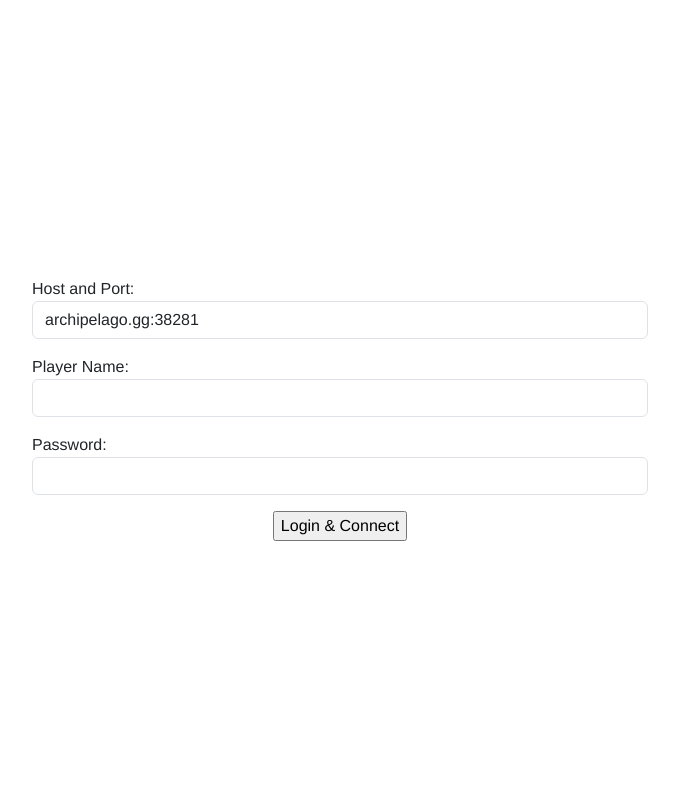
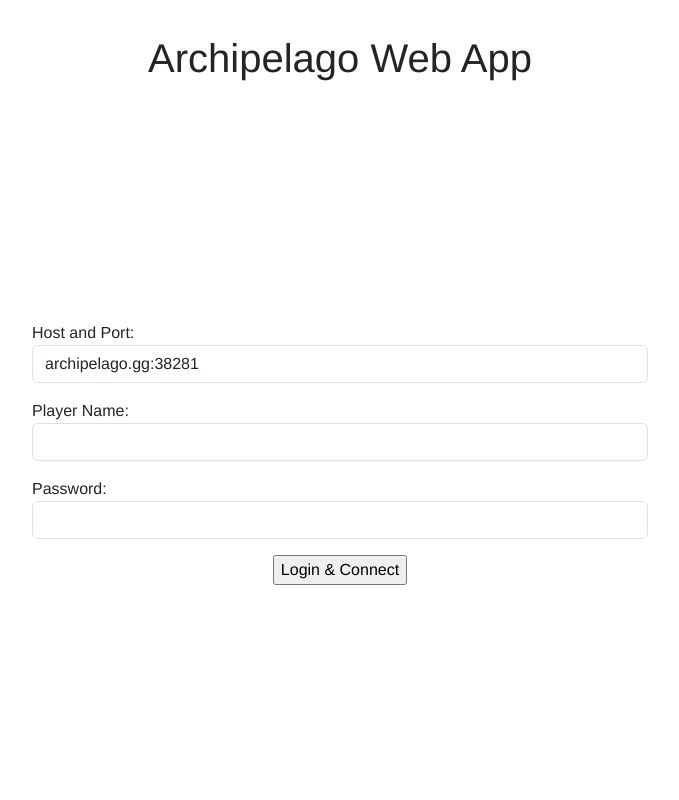
Before and after one commit to bacowan/archipelago-web-app, an ASP.NET Core app: page / in a window 1280 px wide. Shown: the whole page, without its empty margins (300-979 px from the left). Run offline with ASP.NET Core 8, Linux system fonts and the light colour scheme; style sheets or scripts are compiled from the project's sources.

Commit message:
Adding a header

```diff
--- a/archipelago-web-app/Layout/MainLayout.razor
+++ b/archipelago-web-app/Layout/MainLayout.razor
@@ -1,6 +1,6 @@
 @inherits LayoutComponentBase
 <div class="page vh-100">
-    <main class="content px-4">
+    <main class="content px-4 h-100 d-flex flex-column justify-content-around">
         @Body
     </main>
 </div>
--- a/archipelago-web-app/Pages/Home.razor
+++ b/archipelago-web-app/Pages/Home.razor
@@ -2,9 +2,9 @@
 @using archipelagoWebApp.Models
 @inject ILogger<ConnectForm> Logger
 
-<PageTitle>Home</PageTitle>
+<h1 class="text-center py-3">Archipelago Web App</h1>
 
-<EditForm Model="Model" OnSubmit="Submit" FormName="Starship1" class="d-flex flex-column align-items-center justify-content-center h-100 gap-3">
+<EditForm Model="Model" OnSubmit="Submit" FormName="Connection" class="d-flex flex-column align-items-center justify-content-center flex-grow-1 gap-3">
     <label class="w-50">
         Host and Port:
         <InputText @bind-Value="Model!.HostAndPort" class="form-control"/>
```
